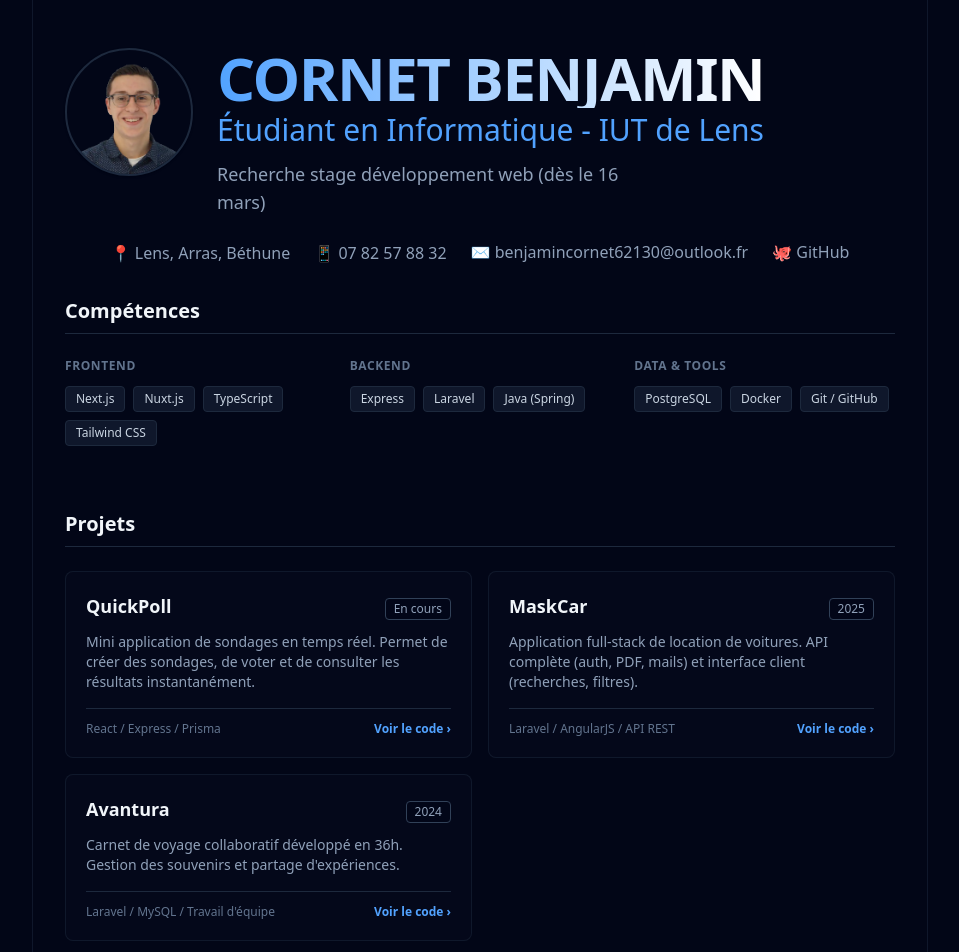
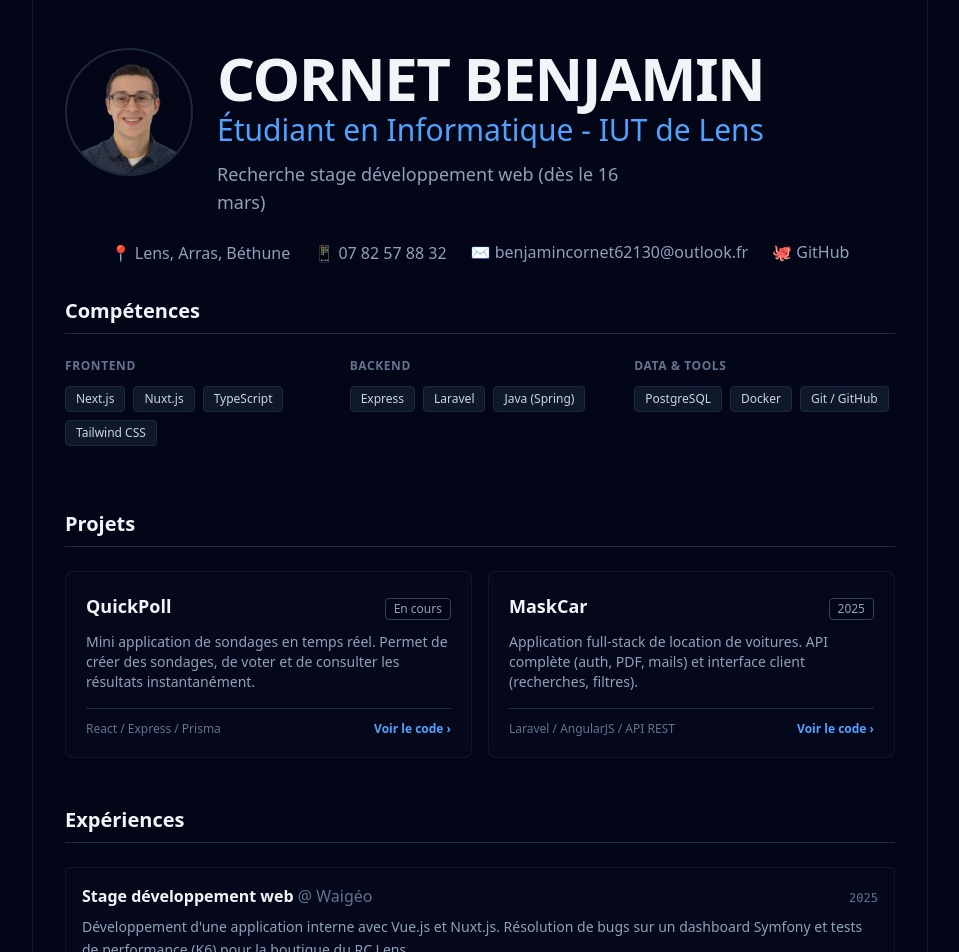
Before and after one commit to BenjaminC62/cv-cornet-benjamin, a Next.js app: page / in a window 1280 px wide. Shown: the top 952 px of the page, without its empty margins (160-1119 px from the left). Built offline with nearby package versions, Linux system fonts and the light colour scheme.

Commit message:
Fixes #9 - ajout de correction

```diff
--- a/app/(cv)/Navbar/Navbar.tsx
+++ b/app/(cv)/Navbar/Navbar.tsx
@@ -9,7 +9,7 @@ const Navbar: React.FC = () => {
                 <Avatar />
 
                 <div className='text-center sm:text-left space-y-1'>
-                    <h1 className="text-4xl sm:text-6xl font-bold tracking-tight uppercase from-blue-400 to-white bg-clip-text text-transparent bg-linear-to-r">
+                    <h1 className="text-4xl sm:text-6xl font-bold tracking-tight uppercase text-slate-100">
                         Cornet Benjamin
                     </h1>
                     <h2 className="text-blue-400 text-3xl font-medium">
--- a/app/(cv)/Navbar/components/Avatar.tsx
+++ b/app/(cv)/Navbar/components/Avatar.tsx
@@ -8,6 +8,7 @@ const Avatar: React.FC = () => {
         alt="Benjamin Cornet"
         width={80}
         height={80}
+        sizes="80px"
         className="rounded-full w-32 h-32 object-cover border-2 border-slate-800 shadow-sm"
         priority
       />
--- a/app/(cv)/Projects/data/projects.ts
+++ b/app/(cv)/Projects/data/projects.ts
@@ -16,13 +16,5 @@ export const projectsData: ProjectProps[] = [
         description: "Application full-stack de location de voitures. API complète (auth, PDF, mails) et interface client (recherches, filtres).",
         tech: ["Laravel", "AngularJS", "API REST", "MySQL"],
         url: "https://github.com/BenjaminC62/MaskCar"
-    },
-    {
-        id: 3,
-        title: "Avantura",
-        status: "2024",
-        description: "Carnet de voyage collaboratif développé en 36h. Gestion des souvenirs et partage d'expériences.",
-        tech: ["Laravel", "MySQL", "Travail d'équipe"],
-        url: "https://github.com/BenjaminC62/Avantura"
     }
 ];
```
